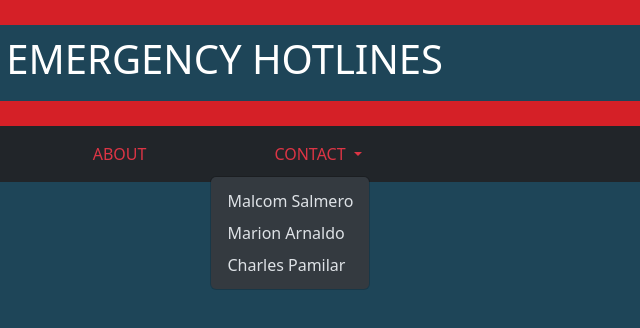
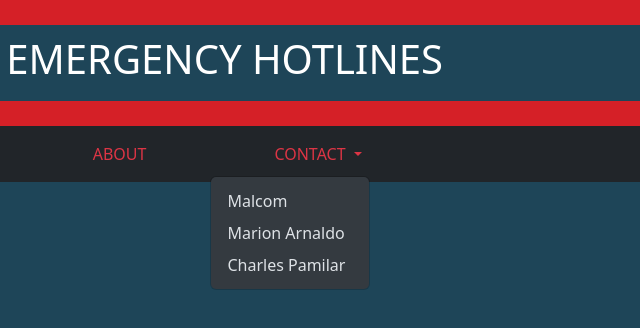
Before and after one commit to zaides12/finalprojsample, a plain HTML site: page index.html in a window 1280 px wide. Both pictures are taken after a click on the button "CONTACT". Shown: the full height of the page, 519-1159 px from the left. Drawn offline with nearby package versions, Linux system fonts and the light colour scheme.

Commit message:
salmero taken

```diff
--- a/index.html
+++ b/index.html
@@ -36,7 +36,7 @@
                     CONTACT
                   </a>
                   <ul class="dropdown-menu dropdown-menu-dark">
-                    <li><a class="dropdown-item" href="contact.html"> Malcom Salmero</a></li>
+                    <li><a class="dropdown-item" href="contact.html"> Malcom </a></li>
                     <li><a class="dropdown-item" href="#"> Marion Arnaldo</a></li>
                     <li><a class="dropdown-item" href="#"> Charles Pamilar</a>
                     </li>
```
